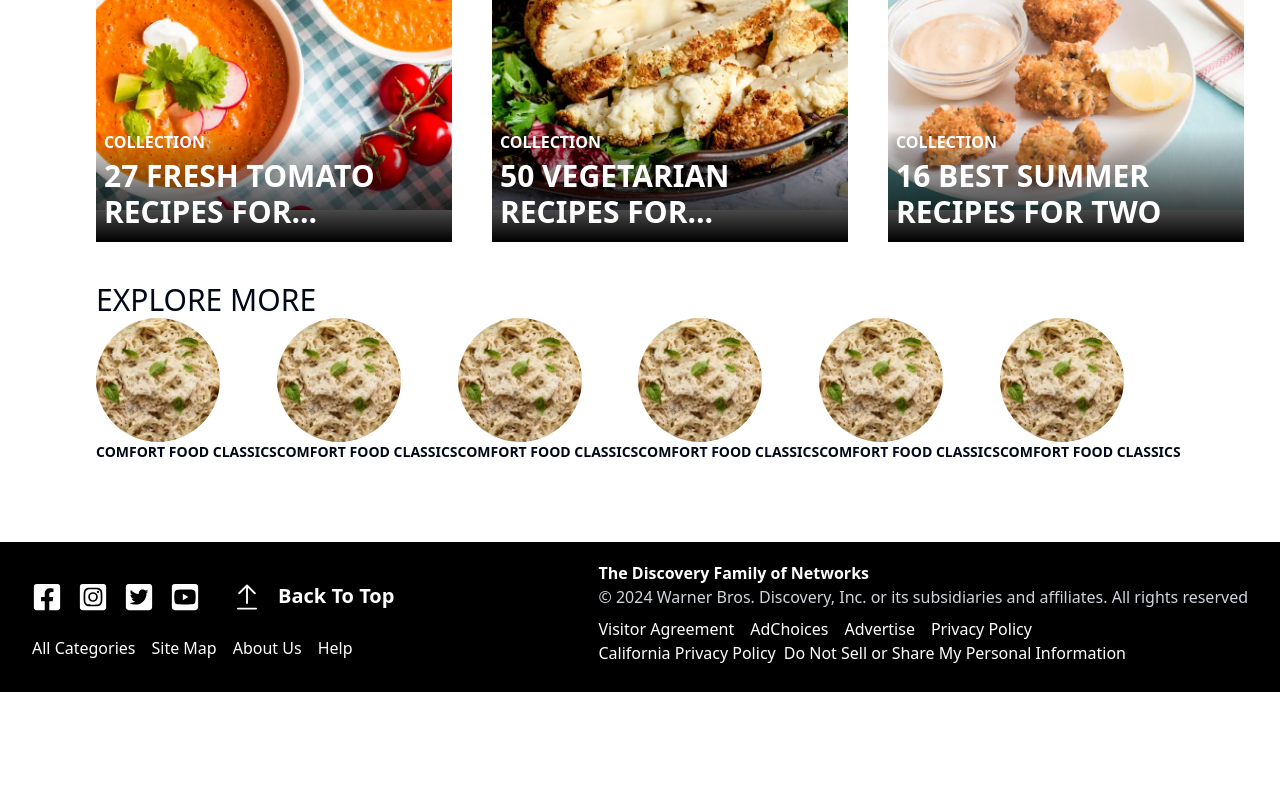
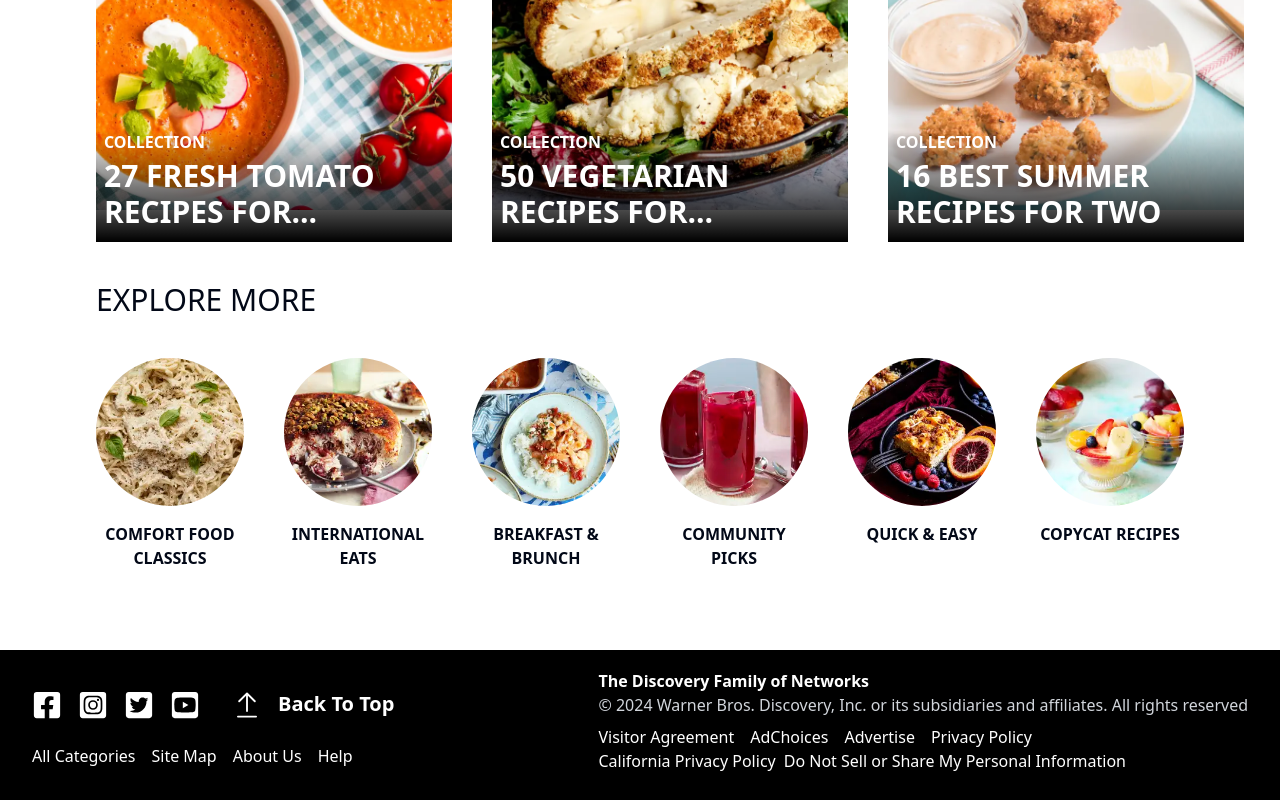
Before and after one commit to ROHAN-2497/world-food, a React (Vite) app: page / in a window 1280 px wide. Shown: the part 1552-2352 px from the top of the page. Before the commit the page ends 2244 px from the top, so only its background shows below. Built offline with nearby package versions, Linux system fonts and the light colour scheme.

Commit message:
explore section complete

```diff
--- a/src/components/Explore/Explore.jsx
+++ b/src/components/Explore/Explore.jsx
@@ -1,86 +1,98 @@
 const Explore = () => {
   return (
     <div className="w-[85%] mx-auto">
-      <div>
+      <div className="mb-10">
         <h3 className="text-3xl">EXPLORE MORE</h3>
       </div>
-      <div className="flex">
-        <div className="flex flex-col">
+      <div className="flex cursor-pointer gap-10 text-center">
+        <div className="flex flex-col gap-4">
           {" "}
           <div>
             <img
-              className="rounded-full object-cover w-[124px] h-[124px]"
+              className="rounded-full object-cover"
               src="public/be27babc-a2cb-4807-a7cf-f492f190f130.webp"
               alt=""
             />
           </div>
           <div>
-            <h4 className="text-sm font-semibold">COMFORT FOOD CLASSICS</h4>
+            <h4 className="text-1xl font-semibold hover:text-blue-700 ">
+              COMFORT FOOD CLASSICS
+            </h4>
           </div>
         </div>
-        <div className="flex flex-col">
+        <div className="flex flex-col gap-4">
           {" "}
           <div>
             <img
-              className="rounded-full object-cover w-[124px] h-[124px]"
-              src="public/be27babc-a2cb-4807-a7cf-f492f190f130.webp"
+              className="rounded-full object-cover"
+              src="public/0ba5e633-8a82-4412-9912-3e4b021d3f36.webp"
               alt=""
             />
           </div>
           <div>
-            <h4 className="text-sm font-semibold">COMFORT FOOD CLASSICS</h4>
+            <h4 className="text-1xl font-semibold hover:text-blue-700">
+              INTERNATIONAL EATS{" "}
+            </h4>
           </div>
         </div>
-        <div className="flex flex-col">
+        <div className="flex flex-col gap-4">
           {" "}
           <div>
             <img
-              className="rounded-full object-cover w-[124px] h-[124px]"
-              src="public/be27babc-a2cb-4807-a7cf-f492f190f130.webp"
+              className="rounded-full object-cover"
+              src="public/0e6210a9-7b32-4bae-a8a2-b1f8178cd33a.webp"
               alt=""
             />
           </div>
           <div>
-            <h4 className="text-sm font-semibold">COMFORT FOOD CLASSICS</h4>
+            <h4 className="text-1xl font-semibold hover:text-blue-700">
+              BREAKFAST & BRUNCH{" "}
+            </h4>
           </div>
         </div>
-        <div className="flex flex-col">
+        <div className="flex flex-col gap-4">
           {" "}
           <div>
             <img
-              className="rounded-full object-cover w-[124px] h-[124px]"
-              src="public/be27babc-a2cb-4807-a7cf-f492f190f130.webp"
+              className="rounded-full object-cover"
+              src="public/4c90f65d-398c-462c-a165-eeca9e73aa8a.webp"
               alt=""
             />
           </div>
           <div>
-            <h4 className="text-sm font-semibold">COMFORT FOOD CLASSICS</h4>
+            <h4 className="text-1xl font-semibold hover:text-blue-700">
+              COMMUNITY PICKS
+            </h4>
           </div>
         </div>
-        <div className="flex flex-col">
+        <div className="flex flex-col gap-4">
           {" "}
           <div>
             <img
-              className="rounded-full object-cover w-[124px] h-[124px]"
-              src="public/be27babc-a2cb-4807-a7cf-f492f190f130.webp"
+              className="rounded-full object-cover"
+              src="public/9985d8e3-87d3-4cfc-b312-b355a6630e76.webp"
               alt=""
             />
           </div>
           <div>
-            <h4 className="text-sm font-semibold">COMFORT FOOD CLASSICS</h4>
+            <h4 className="text-1xl font-semibold hover:text-blue-700">
+              QUICK & EASY
+            </h4>
           </div>
         </div>
-        <div className="flex flex-col">
+        <div className="flex flex-col gap-4">
           {" "}
           <div>
             <img
-              className="rounded-full object-cover w-[124px] h-[124px]"
-              src="public/be27babc-a2cb-4807-a7cf-f492f190f130.webp"
+              className="rounded-full object-cover"
+              src="public/b968c752-8018-429d-aa68-b0baf71a9129.webp"
               alt=""
             />
           </div>
           <div>
-            <h4 className="text-sm font-semibold">COMFORT FOOD CLASSICS</h4>
+            <h4 className="text-1xl font-semibold hover:text-blue-700">
+              COPYCAT RECIPES
+            </h4>
           </div>
         </div>
       </div>
```
